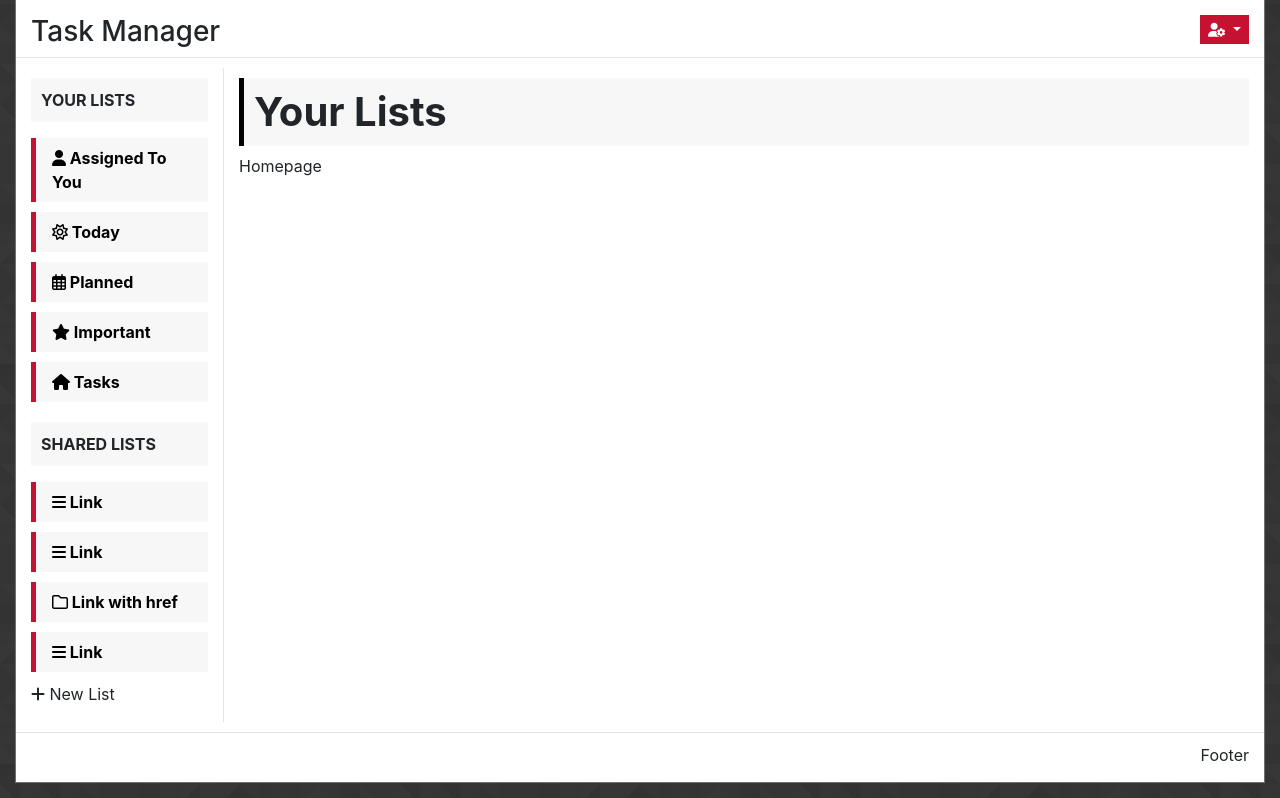
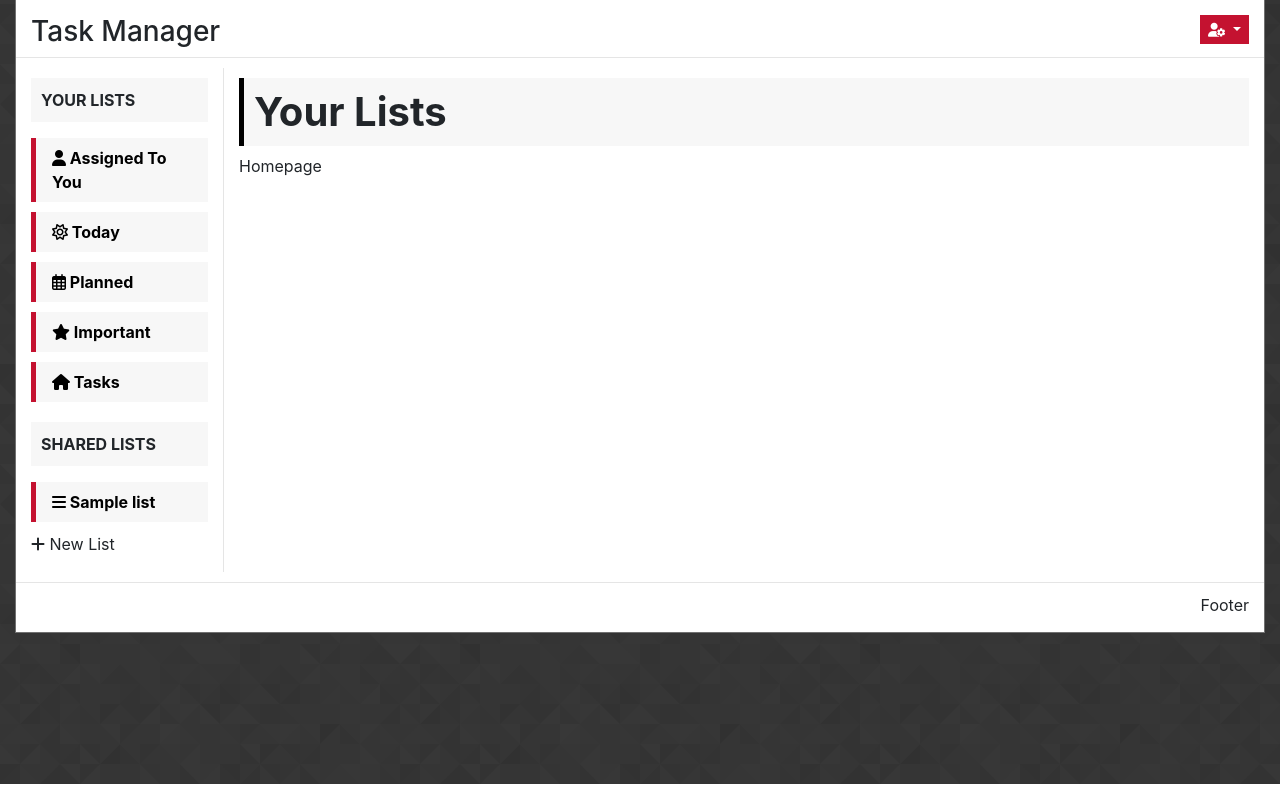
Before and after one commit to Robtych121/Task-Manager, a Django app: page / in a window 1280 px wide. Shown: the part 16-814 px from the top of the page. Run offline with Django 3.2, Linux system fonts and the light colour scheme; a user stored in the database is signed in; tables that the repository leaves empty hold one stand-in row (values such as "Sample post"); some libraries are stand-ins or nearby versions.

Commit message:
created task lists context and setup templates

```diff
--- a/dj_taskmanager/settings.py
+++ b/dj_taskmanager/settings.py
@@ -71,6 +71,7 @@ TEMPLATES = [
                 'django.contrib.auth.context_processors.auth',
                 'django.contrib.messages.context_processors.messages',
                 'django.template.context_processors.media',
+                'task_lists.contexts.get_task_lists'
             ],
         },
     },
--- /dev/null
+++ b/task_lists/contexts.py
@@ -0,0 +1,6 @@
+from .models import Task_List
+
+
+def get_task_lists(request):
+    task_lists = Task_List.objects.all().order_by('name')
+    return { 'task_lists': task_lists}
--- a/templates/partials/navigation.html
+++ b/templates/partials/navigation.html
@@ -19,15 +19,16 @@
   </ul>
   <p class="menu_section">Shared Lists</p>
   <ul class="nav nav-pills flex-column">
+    {% for task_list in task_lists %}
+    {% if task_list.type == 'Normal' %}
     <li class="nav-item">
-      <a class="nav-link" href="#"><i class="fas fa-bars"></i> Link</a>
+      <a class="nav-link" href="#"><i class="fas fa-bars"></i> {{ task_list.name }}</a>
     </li>
-    <li class="nav-item">
-      <a class="nav-link" href="#"><i class="fas fa-bars"></i> Link</a>
-    </li>
+    {% endif %}
+    {% if task_list.type == 'Group' %}
     <li class="nav-item">
       <a class="nav-link" data-toggle="collapse" href="#collapseExample" role="button" aria-expanded="false" aria-controls="collapseExample">
-        <i class="far fa-folder"></i> Link with href
+        <i class="far fa-folder"></i> {{ task_list.name }}
       </a>
       <div class="collapse" id="collapseExample">
         <ul class="nav nav-pills flex-column collapsedTaskList">
@@ -40,9 +41,8 @@
         </ul>
       </div>
     </li>
-    <li class="nav-item">
-      <a class="nav-link" href="#"><i class="fas fa-bars"></i> Link</a>
-    </li>
+    {% endif %}
+    {% endfor %}
   </ul>
   <p class="add_list"><i class="fas fa-plus"></i> New List</p>
 {% endif %}
```
